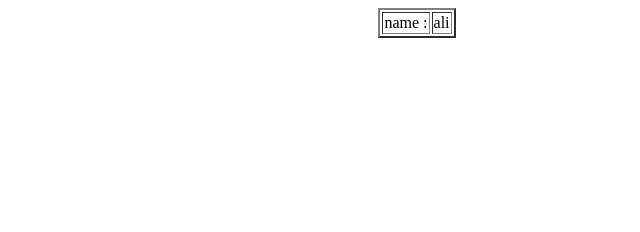
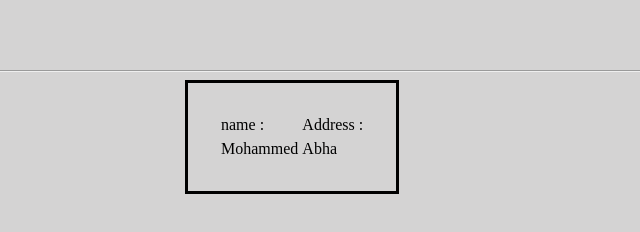
Before and after one commit to abusamrahtechcampus/Project, a plain HTML site: page test.html in a window 1280 px wide. Shown: the whole page, without its empty margins (223-863 px from the left). Drawn offline with Linux system fonts and the light colour scheme.

Commit message:
modfi all

```diff
--- a/style.css
+++ b/style.css
@@ -0,0 +1,12 @@
+body{
+
+	background-color: #d4d3d3;
+}
+
+table{
+
+	  border:  solid ;
+      padding: 30px;
+
+      margin-left: 400px;
+}
--- a/test.html
+++ b/test.html
@@ -1,15 +1,28 @@
-<!DOCTYPE html>
 <html>
+
 <head>
-	<title>  Test </title>
+
+	<title> ggg gggg ggg ggg </title>
+	<link rel="stylesheet" type="text/css" href="style.css">
 </head>
-<body background="#fff">
-<table align="center" border="2">
+
+<body>
+	<br>
+	<br>
+	<br>
+	<hr>
+<table>
+
 	<tr>
-		<td> name :</td>
-		<td> ali</td>
+		<td> name : </td>
+		<td> Address : </td>
 	</tr>
-
+	<tr>
+			<tr>
+		<td> Mohammed </td>
+		<td> Abha </td>
+	</tr>
+	</tr>
 </table>
 </body>
 </html>
```
Also changed, not shown: index.html (+1 -1 lines).
